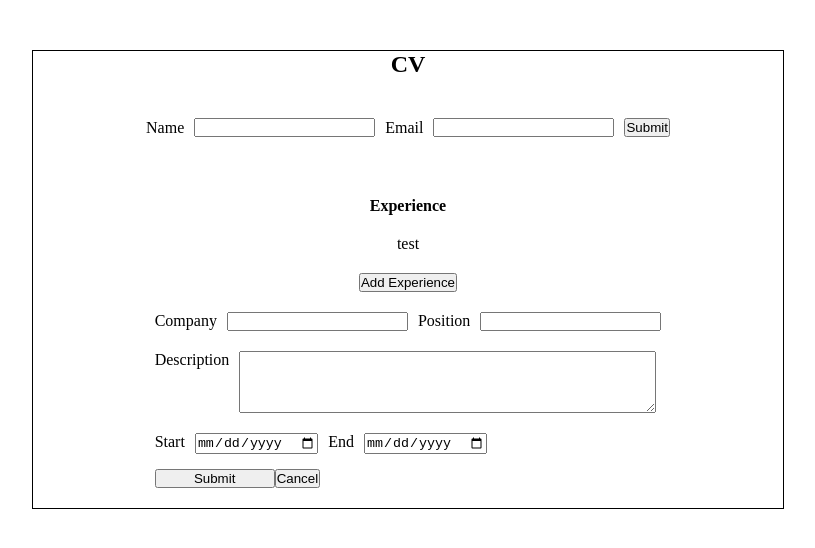
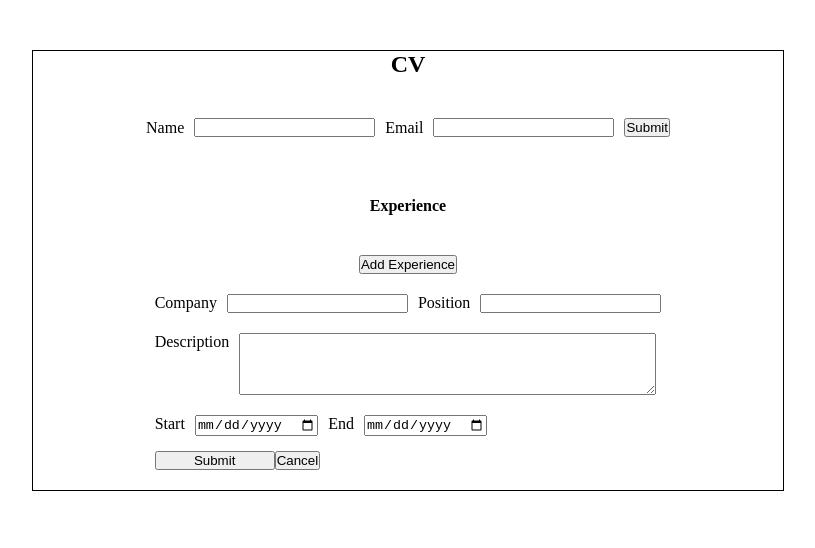
Before and after one commit to Overlandcoder/cv_project, a React (Create React App) app: page / in a window 1280 px wide. Shown: the top 548 px of the page, without its empty margins (232-1047 px from the left). Built offline with nearby package versions, Linux system fonts and the light colour scheme.

Commit message:
Remove unneeded experienceDivActive property

```diff
--- a/src/components/Experience.js
+++ b/src/components/Experience.js
@@ -11,8 +11,7 @@ const Experience = () => {
       description: '',
       startDate: '',
       endDate: '',
-      experienceFormActive: true,
-      experienceDivActive: false
+      experienceFormActive: true
     }
   );
 
@@ -40,7 +39,6 @@ const Experience = () => {
       <h4>Experience</h4>
 
       <div>
-        test
         {jobs.map(job => {
           return <div key={job.id} className="experience-info">
             {console.log(job)}
```
